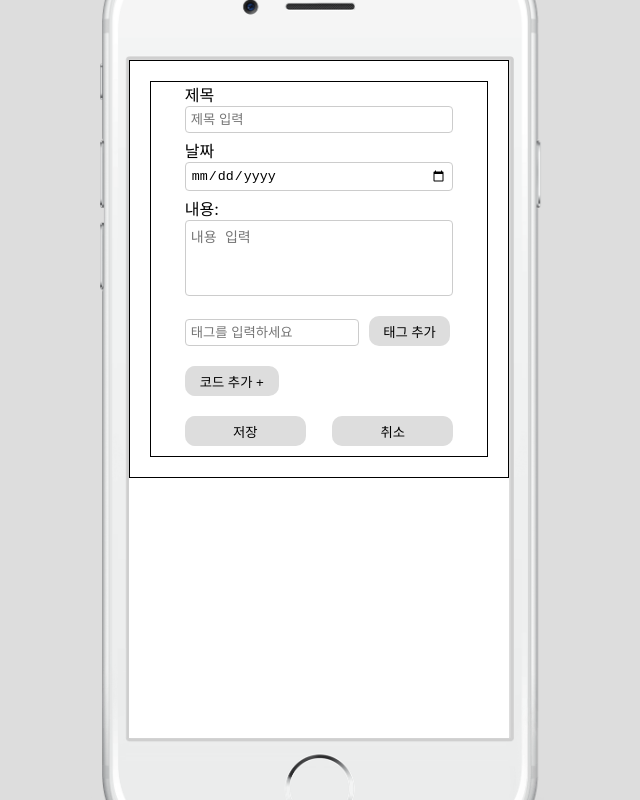
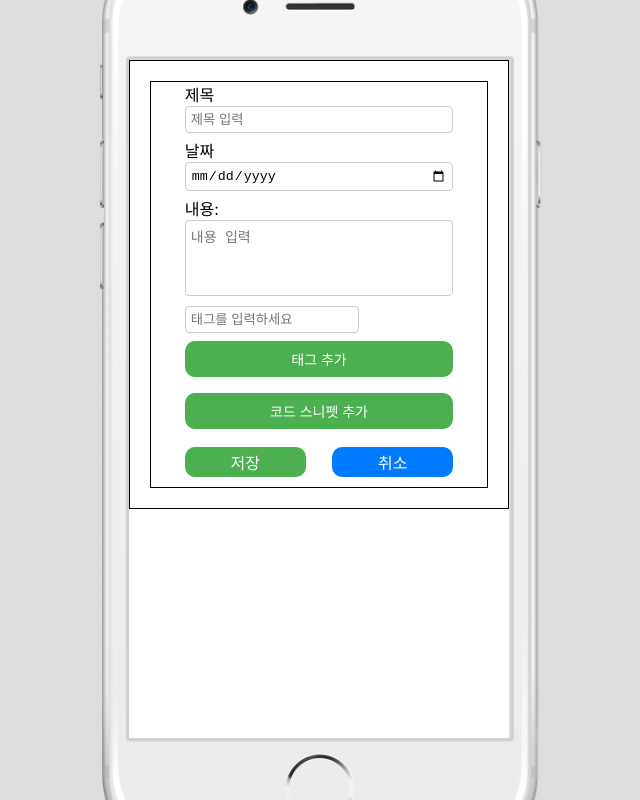
Before and after one commit to BlackMoreCode/MiniProject, a React (Create React App) app: page /diaryInsert in a window 1280 px wide. Shown: the whole page, without its empty margins (318-958 px from the left). Built offline with nearby package versions, Linux system fonts and the light colour scheme.

Commit message:
Diary style proto

```diff
--- a/src/pages/Diary/DiaryInsert.jsx
+++ b/src/pages/Diary/DiaryInsert.jsx
@@ -1,16 +1,7 @@
 import React, { useContext, useState, useEffect, useRef } from "react";
 import { useLocation, useNavigate } from "react-router-dom";
 import { UserContext } from "../../contexts/UserContext"; // Correct import
-import {
-  Container,
-  Div,
-  Form,
-  TagInput,
-  TagList,
-  TagItem,
-  InputGeneral,
-  TextArea,
-} from "./diaryComponent";
+import * as St from "./diaryComponent";
 import ConfirmationModal from "./ConfirmationModal";
 import CodeMirror from "@uiw/react-codemirror";
 import { javascript } from "@codemirror/lang-javascript";
@@ -32,8 +23,12 @@ const DiaryInsert = () => {
   const [tagInput, setTagInput] = useState("");
   // 코드스니펫
   const [codeSnippets, setCodeSnippets] = useState([]);
-  // 코드메모 (코멘터리)
-  const [codeCommentary, setCodeCommentary] = useState([]);
+  // const [codeSnippets, setCodeSnippets] = useState([
+  //   { language: "javascript", code: "", commentary: [] },
+  // ]);
+
+  // 코드메모 (코멘터리) --> 다만 스니펫에 통합되서 이 상태는 필요 없을지도?
+  // const [codeCommentary, setCodeCommentary] = useState([]);
   const [index, setIndex] = useState(null);
 
   const [isModalOpen, setIsModalOpen] = useState(false);
@@ -42,11 +37,17 @@ const DiaryInsert = () => {
   useEffect(() => {
     if (location.state) {
       const { diary, index } = location.state;
+
       setTitle(diary.title);
       setDescription(diary.description);
       setDate(diary.date || new Date().toISOString().split("T")[0]);
       setTags(diary.tags || []);
-      setCodeSnippets(diary.codeSnippets || []);
+      setCodeSnippets(
+        (diary.codeSnippets || []).map((snippet) => ({
+          ...snippet,
+          commentary: snippet.commentary || [], // 코멘터리가 배열이여야 한다..
+        }))
+      );
       setIndex(index);
     }
   }, [location.state]);
@@ -106,11 +107,12 @@ const DiaryInsert = () => {
     setCodeSnippets(codeSnippets.filter((_, index) => index !== snippetIndex));
   };
 
-  const updateCode = (index, newCode) => {
-    const updatedSnippets = [...codeSnippets];
-    updatedSnippets[index].code = newCode;
-    setCodeSnippets(updatedSnippets);
-  };
+  //필요 없으면 추후 제거
+  // const updateCode = (index, newCode) => {
+  //   const updatedSnippets = [...codeSnippets];
+  //   updatedSnippets[index].code = newCode;
+  //   setCodeSnippets(updatedSnippets);
+  // };
 
   // 코멘터리 추가 로직
   const addCodeCommentary = (snippetIndex) => {
@@ -148,24 +150,24 @@ const DiaryInsert = () => {
   };
 
   return (
-    <Container>
-      <Div className="phone-container">
-        <Form onSubmit={handleSubmit}>
+    <St.Container>
+      <St.Div className="phone-container">
+        <St.Form onSubmit={handleSubmit}>
           <p>제목</p>
-          <InputGeneral
+          <St.InputGeneral
             type="text"
             value={title}
             onChange={(e) => setTitle(e.target.value)}
             placeholder="제목 입력"
           />
           <p>날짜</p>
-          <InputGeneral
+          <St.InputGeneral
             type="date"
             value={date}
             onChange={(e) => setDate(e.target.value)}
           />
           <label htmlFor="description">내용:</label>
-          <TextArea
+          <St.TextArea
             id="description"
             ref={textarea}
             value={description}
@@ -175,31 +177,31 @@ const DiaryInsert = () => {
           />
 
           {/* 태그 섹션 */}
-          <Div className="tag-section">
-            <TagInput
+          <St.Div className="tag-section">
+            <St.TagInput
               type="text"
               value={tagInput}
               onChange={(e) => setTagInput(e.target.value)}
               placeholder="태그를 입력하세요"
             />
-            <button type="button" onClick={addTag}>
+            <St.GeneralAddBtn type="button" onClick={addTag}>
               태그 추가
-            </button>
-            <TagList>
+            </St.GeneralAddBtn>
+            <St.TagList>
               {tags.map((tag, index) => (
-                <TagItem key={index}>
+                <St.TagItem key={index}>
                   {tag}
                   <button onClick={() => removeTag(tag)}>x</button>
-                </TagItem>
+                </St.TagItem>
               ))}
-            </TagList>
-          </Div>
+            </St.TagList>
+          </St.Div>
 
           {/* 코드스니펫 + 코멘터리 섹션 */}
-          <Div className="code-section">
-            <button type="button" onClick={addCodeSnippet}>
-              코드 추가 +
-            </button>
+          <St.Div className="code-section">
+            <St.GeneralAddBtn type="button" onClick={addCodeSnippet}>
+              코드 스니펫 추가
+            </St.GeneralAddBtn>
             {codeSnippets.map((snippet, snippetIndex) => (
               <div key={snippetIndex}>
                 {/* 코드 스니펫 */}
@@ -232,34 +234,30 @@ const DiaryInsert = () => {
                     setCodeSnippets(updatedSnippets);
                   }}
                 />
-                <button
+                <St.GeneralRmvBtn
                   type="button"
                   onClick={() => removeCodeSnippet(snippetIndex)}
                 >
                   코드 스니펫 삭제
-                </button>
+                </St.GeneralRmvBtn>
 
                 {/* 코드 코멘트 추가 버튼 */}
-                <button
+                <St.GeneralAddBtn
                   type="button"
                   onClick={() => addCodeCommentary(snippetIndex)}
                 >
                   코드 코멘트 추가
-                </button>
+                </St.GeneralAddBtn>
 
                 {/* 코드 코멘터리 렌더링 */}
                 {snippet.commentary.map((comment, commentaryIndex) => (
                   <div key={commentaryIndex} style={{ marginTop: "10px" }}>
-                    <textarea
-                      value={comment}
-                      placeholder="코멘트를 입력하세요"
-                      style={{
-                        width: "100%",
-                        padding: "5px",
-                        border: "1px solid #ccc",
-                        borderRadius: "4px",
-                        fontSize: "16px",
-                      }}
+                    <St.TextArea
+                      id="description"
+                      ref={textarea}
+                      value={description}
+                      rows={4} // 최초의 높이는 4줄로 설정
+                      placeholder="내용 입력"
                       onChange={(e) =>
                         updateCodeCommentary(
                           snippetIndex,
@@ -268,7 +266,7 @@ const DiaryInsert = () => {
                         )
                       }
                     />
-                    <button
+                    <St.GeneralRmvBtn
                       type="button"
                       onClick={() =>
                         removeCodeCommentary(snippetIndex, commentaryIndex)
@@ -276,30 +274,26 @@ const DiaryInsert = () => {
                       style={{ marginTop: "5px" }}
                     >
                       코멘트 삭제
-                    </button>
+                    </St.GeneralRmvBtn>
                   </div>
                 ))}
               </div>
             ))}
-          </Div>
+          </St.Div>
 
           <div className="buttonBox">
-            <button type="submit">저장</button>
+            <St.ConfirmBtn type="submit">저장</St.ConfirmBtn>
             {index !== null && (
-              <button
-                type="button"
-                onClick={handleDelete}
-                style={{ color: "red" }}
-              >
+              <St.RmvBtnS type="button" onClick={handleDelete}>
                 삭제
-              </button>
+              </St.RmvBtnS>
             )}
-            <button type="button" onClick={() => navigate("/")}>
+            <St.EtcBtn type="button" onClick={() => navigate("/")}>
               취소
-            </button>
+            </St.EtcBtn>
           </div>
-        </Form>
-      </Div>
+        </St.Form>
+      </St.Div>
 
       <ConfirmationModal
         isOpen={isModalOpen}
@@ -316,7 +310,7 @@ const DiaryInsert = () => {
         onCancel={() => setIsModalOpen(false)}
         singleButton={index === null}
       />
-    </Container>
+    </St.Container>
   );
 };
 
--- a/src/pages/Diary/diaryComponent.jsx
+++ b/src/pages/Diary/diaryComponent.jsx
@@ -37,7 +37,7 @@ export const Div = styled.div`
     border-radius: 100%;
   }
 
-  .code-section button {
+  /* .code-section button {
     width: 35%;
     height: 30px;
     border: none;
@@ -47,18 +47,7 @@ export const Div = styled.div`
     &:hover {
       background-color: #eee;
     }
-  }
-  .tag-section button {
-    width: 30%;
-    height: 30px;
-    border: none;
-    border-radius: 10px;
-    margin: 10px 0;
-    background-color: #ddd;
-    &:hover {
-      background-color: #eee;
-    }
-  }
+  } */
 `;
 
 export const Form = styled.form`
@@ -130,18 +119,6 @@ export const Form = styled.form`
     display: flex;
     justify-content: space-between;
   }
-  .buttonBox button {
-    align-items: center;
-    width: 45%;
-    height: 30px;
-    border: none;
-    border-radius: 10px;
-    margin: 10px 0;
-    background-color: #ddd;
-    &:hover {
-      background-color: #eee;
-    }
-  }
 `;
 
 export const InputGeneral = styled.input`
@@ -181,13 +158,30 @@ export const TagList = styled.div`
   gap: 5px;
 `;
 
+// 추가된 태그들을 위한 CSS
 export const TagItem = styled.div`
-  background: #007bff;
+  background-color: #007bff;
   color: white;
   padding: 5px 10px;
-  border-radius: 4px;
-  display: flex;
+  border-radius: 20px;
+  display: inline-flex;
   align-items: center;
+  margin: 4px;
+  font-size: 14px;
+  &:hover {
+    background-color: #0262c9;
+    font-weight: bold;
+  }
+
+  button {
+    margin-left: 8px;
+    background: none;
+    border: none;
+    color: white;
+    font-size: 16px;
+    font-weight: bold;
+    cursor: pointer;
+  }
 `;
 
 //Modal 관련
@@ -212,3 +206,90 @@ export const ModalContent = styled.div`
   width: 300px;
   text-align: center;
 `;
+
+// 범용 버튼
+
+// 태그를 추가하는 버튼의 CSS --> 범용 추가로 변환?
+export const GeneralAddBtn = styled.button`
+  width: 100%;
+  padding: 8px 12px;
+  font-size: 14px;
+  border: none;
+  border-radius: 10px;
+  margin: 8px 0;
+  background-color: #4caf50;
+  color: white;
+  cursor: pointer;
+  &:hover {
+    background-color: #45a049;
+    font-weight: bold;
+  }
+`;
+
+// 범용 긴 삭제 버튼 CSS
+export const GeneralRmvBtn = styled.button`
+  width: 100%;
+  padding: 8px 12px;
+  font-size: 14px;
+  border: none;
+  border-radius: 10px;
+  margin: 8px 0;
+  background-color: #af4c4c;
+  color: white;
+  cursor: pointer;
+  &:hover {
+    background-color: #883a3a;
+    font-weight: bold;
+  }
+`;
+
+// 범용 작은 저장/확인 버튼
+export const ConfirmBtn = styled.div`
+  align-content: center;
+  text-align: center;
+  color: white;
+  width: 45%;
+  height: 30px;
+  border: none;
+  border-radius: 10px;
+  margin: 10px 0;
+  background-color: #4caf50;
+  &:hover {
+    background-color: #45a049;
+    font-weight: bold;
+  }
+`;
+
+// 범용 작은 삭제 버튼
+export const RmvBtnS = styled.div`
+  align-content: center;
+  text-align: center;
+  color: white;
+  width: 45%;
+  height: 30px;
+  border: none;
+  border-radius: 10px;
+  margin: 10px 0;
+  background-color: #af4c4c;
+  &:hover {
+    background-color: #883a3a;
+    font-weight: bold;
+  }
+`;
+
+// 범용 푸른 기타 버튼
+export const EtcBtn = styled.div`
+  align-content: center;
+  text-align: center;
+  color: white;
+  width: 45%;
+  height: 30px;
+  border: none;
+  border-radius: 10px;
+  margin: 10px 0;
+  background-color: #007bff;
+  &:hover {
+    background-color: #0262c9;
+    font-weight: bold;
+  }
+`;
```
